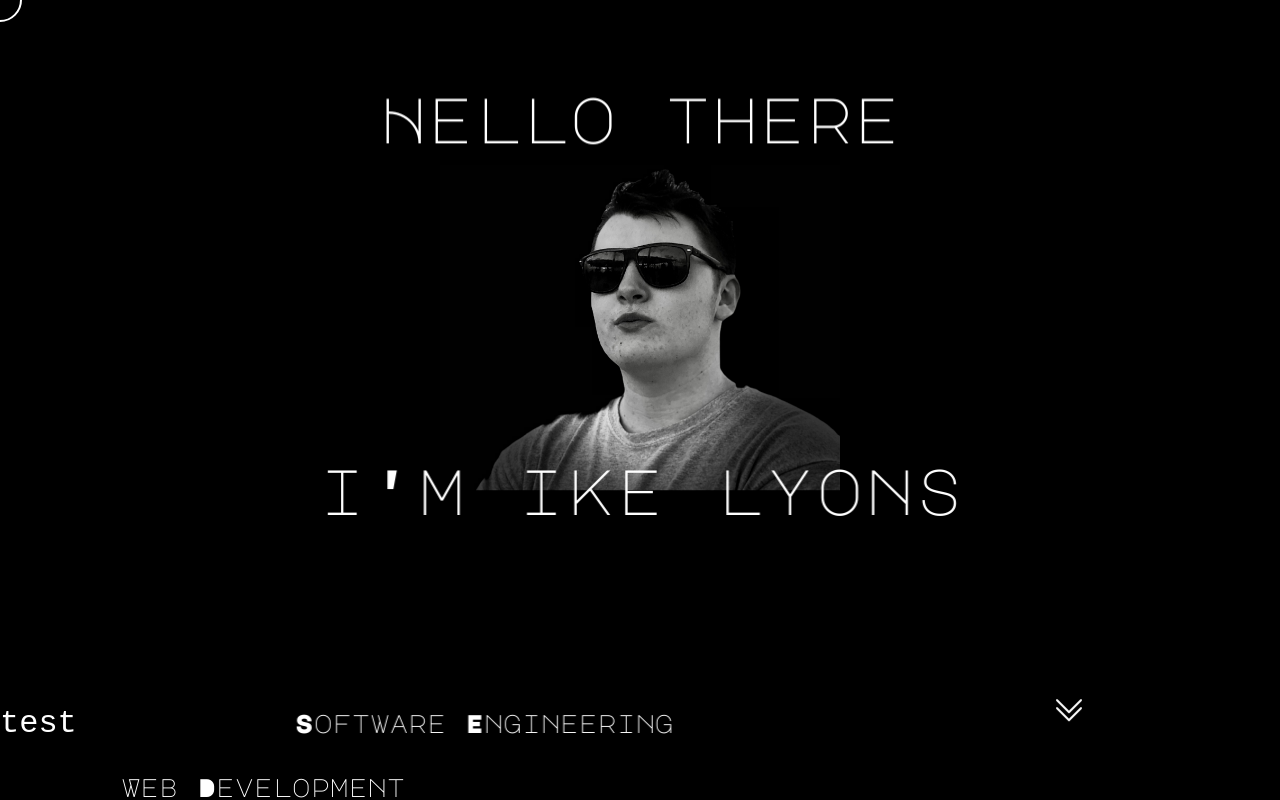
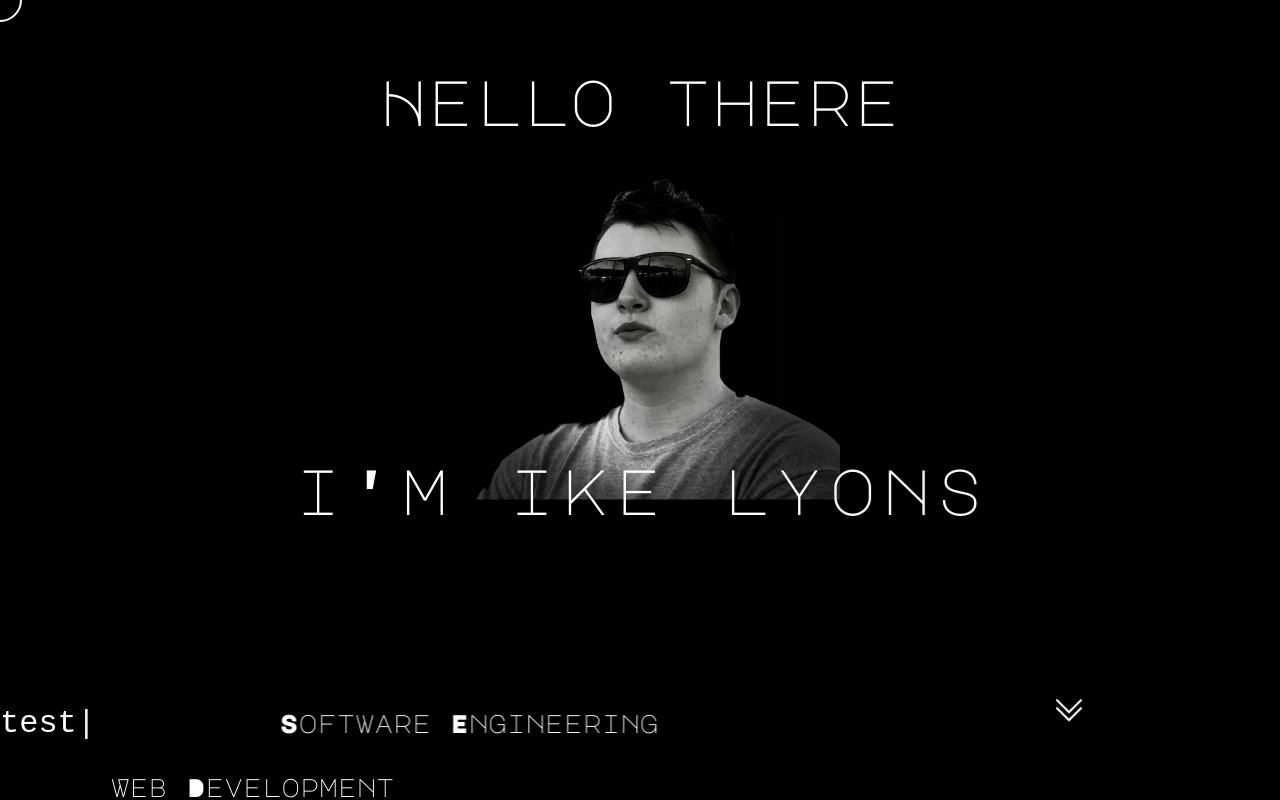
Before and after one commit to IkeLyons/IkeLyons.github.io, a React (Create React App) app: page / in a window 1280 px wide. Shown: the top 800 px of the page. Built offline with nearby package versions, Linux system fonts and the light colour scheme.

Commit message:
basic typing animation completed

```diff
--- /dev/null
+++ b/src/TypeAnimator.css
@@ -0,0 +1,13 @@
+.typeAnimator::after {
+  content: "|";
+  animation: blink 1s infinite;
+}
+
+@keyframes blink {
+  from {
+    opacity: 0%;
+  }
+  to {
+    opacity: 100%;
+  }
+}
--- a/src/TypeAnimator.js
+++ b/src/TypeAnimator.js
@@ -1,4 +1,5 @@
 import { useState, useEffect } from "react";
+import "./TypeAnimator.css";
 
 function TypeAnimator({ text = "", timeout = 1000 }) {
   const [content, setContent] = useState("");
@@ -13,7 +14,7 @@ function TypeAnimator({ text = "", timeout = 1000 }) {
     }
   }, [content]);
 
-  return <pre>{content}</pre>;
+  return <pre className="typeAnimator">{content}</pre>;
 }
 
 export default TypeAnimator;
```
